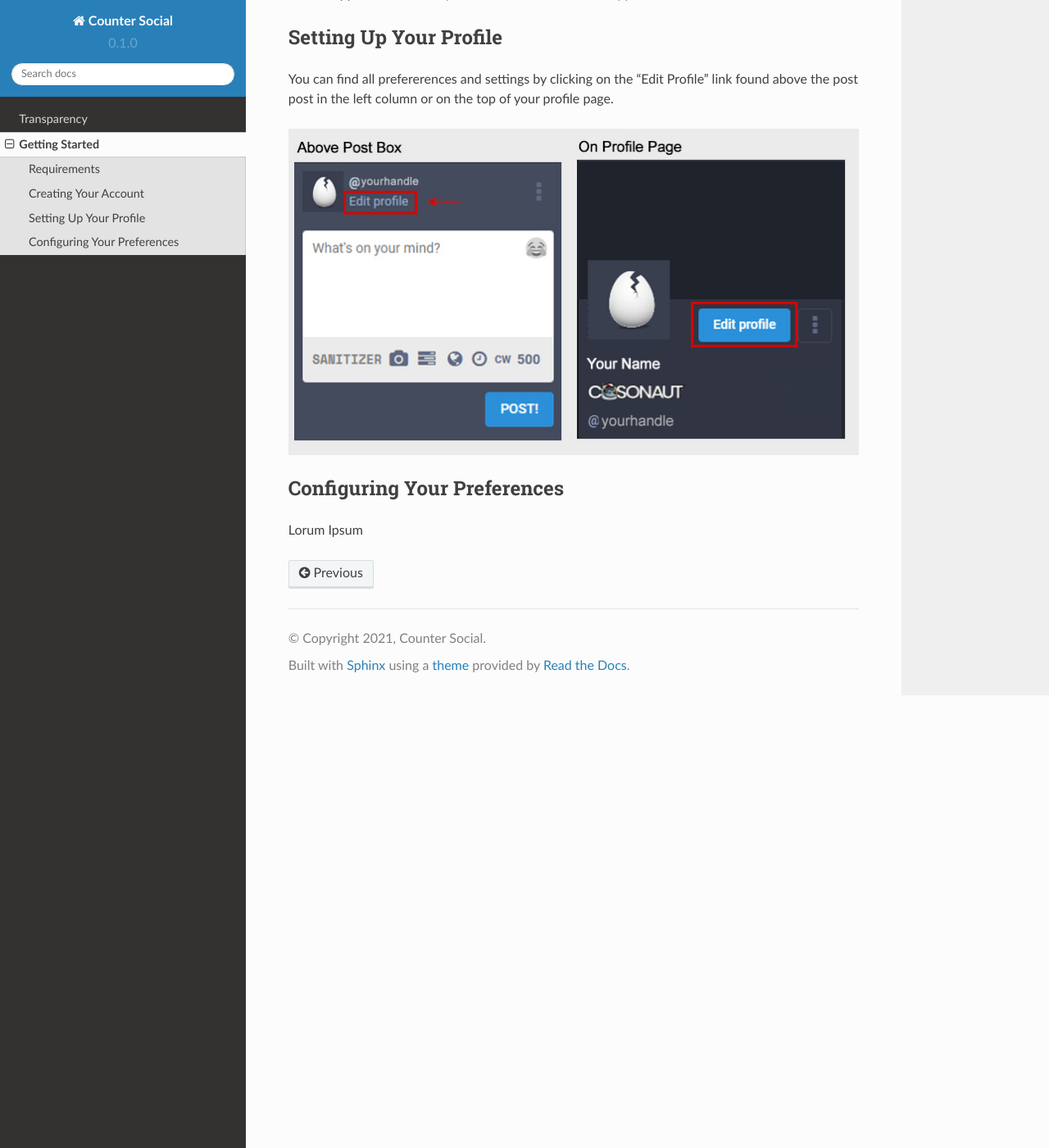
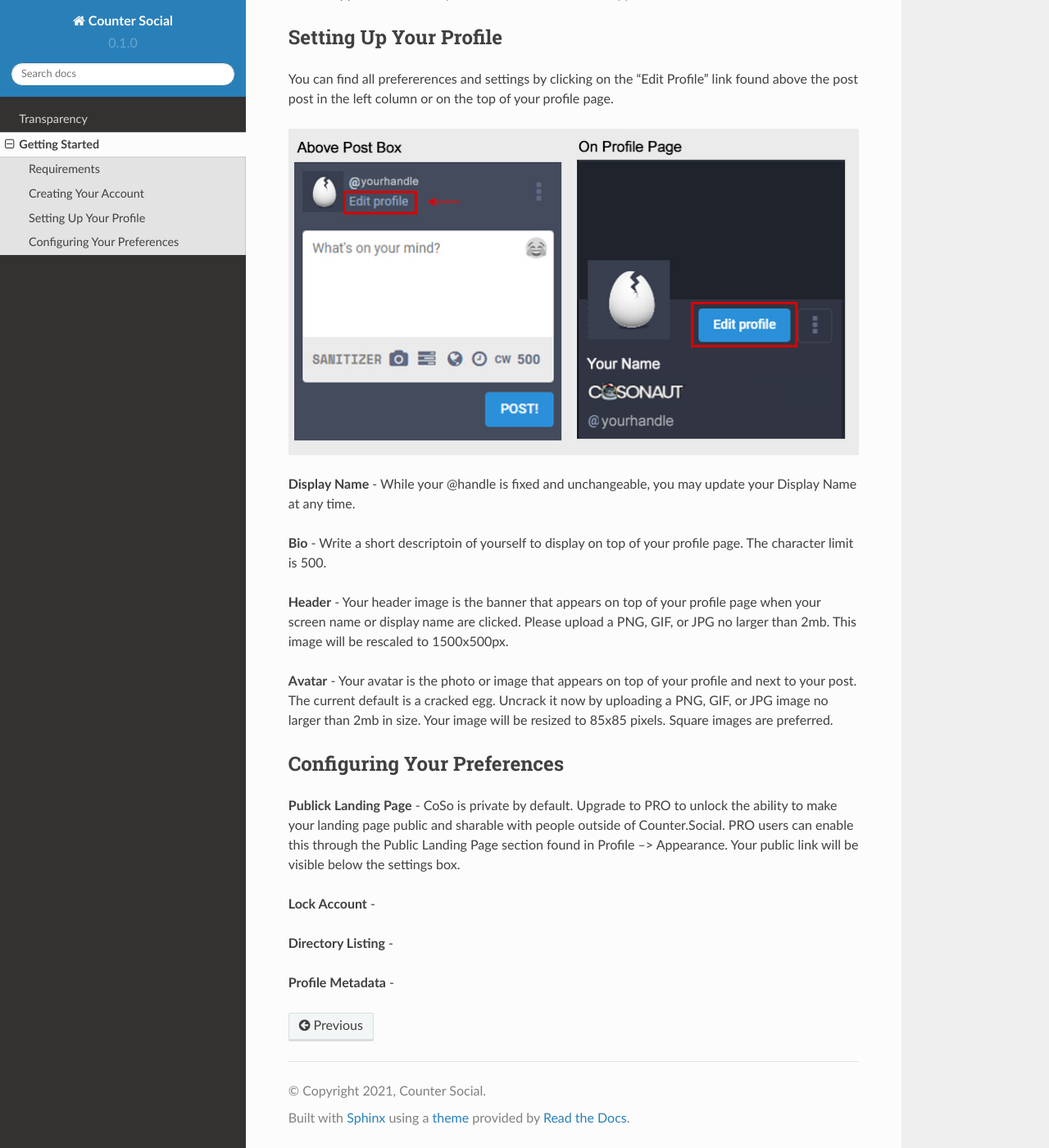
Before and after one commit to itskel/userguide, a Sphinx documentation site: the page built from docs/source/getting-started.rst, in a window 1280 px wide and 1400 px high, scrolled down 1036 px. Shown: the whole window at 82% size. Built offline with Sphinx 7.4.7 and the Read the Docs theme 2.0.0, drawn with Linux system fonts in a browser that asks for light colours.

Commit message:
Update getting-started.rst

```diff
--- a/docs/source/getting-started.rst
+++ b/docs/source/getting-started.rst
@@ -31,8 +31,22 @@
 
 .. image:: img_editprofilelink.jpg
 
+**Display Name** - While your @handle is fixed and unchangeable, you may update your Display Name at any time.
+
+**Bio** - Write a short descriptoin of yourself to display on top of your profile page. The character limit is 500.
+
+**Header** - Your header image is the banner that appears on top of your profile page when your screen name or display name are clicked. Please upload a PNG, GIF, or JPG no larger than 2mb. This image will be rescaled to 1500x500px.
+
+**Avatar** - Your avatar is the photo or image that appears on top of your profile and next to your post. The current default is a cracked egg. Uncrack it now by uploading a PNG, GIF, or JPG image no larger than 2mb in size. Your image will be resized to 85x85 pixels. Square images are preferred.
+
 
 
 Configuring Your Preferences
 ------------
-Lorum Ipsum
+**Publick Landing Page** - CoSo is private by default. Upgrade to PRO to unlock the ability to make your landing page public and sharable with people outside of Counter.Social. PRO users can enable this through the Public Landing Page section found in Profile --> Appearance. Your public link will be visible below the settings box.
+
+**Lock Account** -
+
+**Directory Listing** -
+
+**Profile Metadata** -
```
